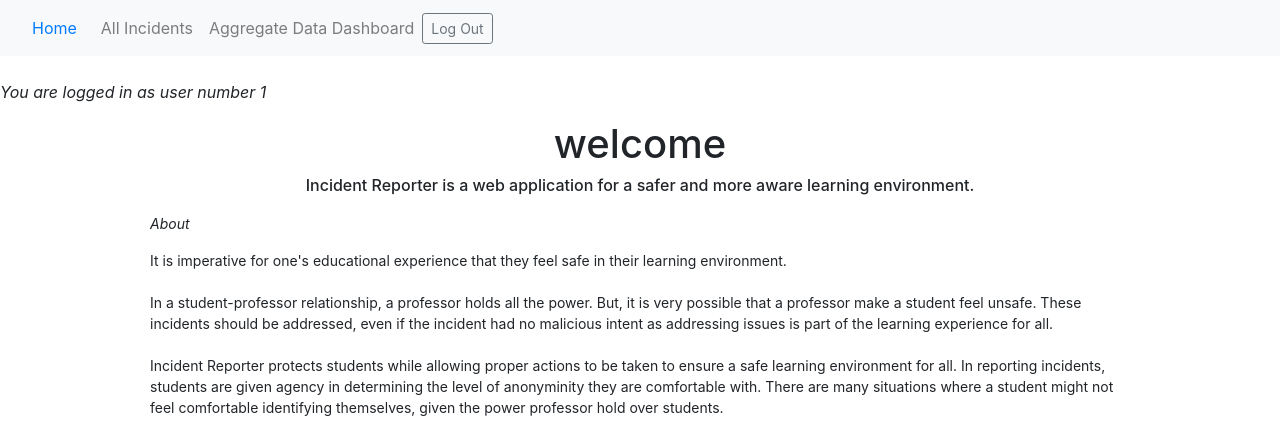
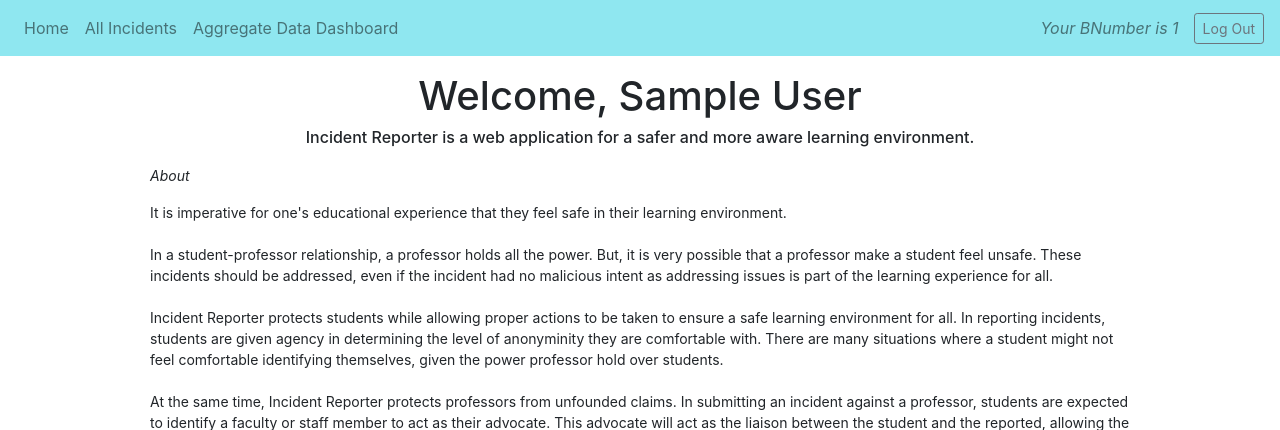
Before and after one commit to wellesley-cs304-sp19/semester-project-incidentreporter, a Flask app: page / in a window 1280 px wide. Shown: the top 430 px of the page. Run offline with Flask 2, Linux system fonts and the light colour scheme; the visitor is signed in with stand-in values (Sample User, id 1); some libraries are stand-ins or nearby versions.

Commit message:
nav bar css updates

```diff
--- a/app.py
+++ b/app.py
@@ -62,7 +62,6 @@ def join():
         curs.execute('select last_insert_id()')
         row = curs.fetchone()
         uid = row[0]
-        flash('FYI, you were issued BNUM {}'.format(uid))
         session['name'] = name
         session['email'] = email
         session['UID'] = uid
--- a/static/report-style.css
+++ b/static/report-style.css
@@ -91,8 +91,13 @@ a{color:inherit;text-decoration:none}
 
 .login-form .group .input:focus,
 .login-form .group .button:focus{
-    outline:none;
+    outline: none;
+    border-radius: 25px;
+    box-shadow: 0px 0px 1px rgba(0,100,255,1),
+              0px 0px 2px rgba(0,100,255,1),
+              0px 0px 3px rgba(0,100,255,1); /* #0064FF */
 }
+
 .login-form .group input[data-type="password"]{
 	text-security:circle;
 	-webkit-text-security:circle;
@@ -175,8 +180,13 @@ a{color:inherit;text-decoration:none}
     padding-right: 150px;
 }
 
-.user-info {
+.navbar-text {
     font-style: italic;
+    padding-right: 15px;
+}
+
+.nav-item {
+    color: black;
 }
 
 #home-title, #tag-line {
@@ -191,22 +201,7 @@ a{color:inherit;text-decoration:none}
 }
 
 
-.login-box {
-    padding: 25px;
 
-}
-
-.form-login {
-    background-color: #AEDDEE;
-    padding-top: 10px;
-    padding-bottom: 20px;
-    padding-left: 20px;
-    padding-right: 20px;
-    border-radius: 15px;
-    border-color:#d2d2d2;
-    border-width: 5px;
-    box-shadow:0 1px 0 #cfcfcf;
-}
 
 h4 {
  border:0 solid #fff;
--- a/templates/base.html
+++ b/templates/base.html
@@ -89,44 +89,56 @@
     {% else %}
     <!--- Navigation bar content varies depending on user type !--->
 
-    <nav class="navbar navbar-expand-lg navbar-light bg-light">
-        <a class="nav-item nav-link" href="{{url_for('home')}}">Home</a>
+    <nav class="navbar navbar-expand-lg navbar-light" style="background-color: rgba(33, 208, 226, 0.5);">
+
 
     <button class="navbar-toggler" type="button" data-toggle="collapse" data-target="#navbarNavAltMarkup" aria-controls="navbarNavAltMarkup" aria-expanded="false" aria-label="Toggle navigation">
     <span class="navbar-toggler-icon"></span>
     </button>
     <div class="collapse navbar-collapse" id="navbarNavAltMarkup">
-        <div class="navbar-nav">
-
+        <ul class="navbar-nav mr-auto">
+            <li class="nav-item">
+            <a class="nav-item nav-link" href="{{url_for('home')}}">Home</a>
+            </li>
             {% if userType == "student" %}
+            <li class="nav-item">
                 <a class="nav-item nav-link" href="{{url_for('studentInbox')}}">Incidents You've Reported</a>
+            </li>
+            <li class="nav-item">
                 <a class="nav-item nav-link" href="{{url_for('incidentReport')}}">Report an Incident</a>
-
+            </li>
             {% endif %}
 
             {% if userType == "facstaff" %}
-                      <a class="nav-item nav-link" href="{{url_for('facstaffInbox')}}">Incidents Reported Against You</a>
-
-                      <a class="nav-item nav-link" href="{{url_for('advocateInbox')}}">Incidents For Which You are an Advocate</a>
-
+                <li class="nav-item">
+                <a class="nav-item nav-link" href="{{url_for('facstaffInbox')}}">Incidents Reported Against You</a>
+                </li>
+                <li class="nav-item">
+                <a class="nav-item nav-link" href="{{url_for('advocateInbox')}}">Incidents For Which You are an Advocate</a>
+                </li>
             {% endif %}
 
             {% if admin %}
+                <li class="nav-item">
                     <a class="nav-item nav-link" href="{{url_for('adminInbox')}}">All Incidents</a>
+                </li>
+                <li class="nav-item">
                     <a class="nav-item nav-link" href="{{url_for('aggregate')}}">Aggregate Data Dashboard</a>
+                </li>
             {% endif %}
+        </ul>
+        <span class="navbar-text">
+          Your BNumber is {{ userID }}
+        </span>
 
         <form class="form-inline" id="log-out" action="{{ url_for('logout') }}">
         <input class="btn btn-sm btn-outline-secondary" name="log-out" type="submit" value="Log Out">
         </form>
+
         </div>
         </div>
     </nav>
 
-        <br>
-        {% if userID %}
-            <div class="user-info">You are logged in as user number {{ userID }} </div>
-        {% endif %}
 
     {% endif %}
 
--- a/templates/home.html
+++ b/templates/home.html
@@ -7,7 +7,7 @@
 
 <div class="row">
     <div class="col-sm">
-<div><h1 id="home-title">welcome</h1></div>
+<div><h1 id="home-title">Welcome, {{session.get('name')}}</h1></div>
 <h2 id="tag-line"> Incident Reporter is a web application for a safer and more aware learning environment.</h2>
 <div class="app-info">
     <p id="about">About</p>
```
